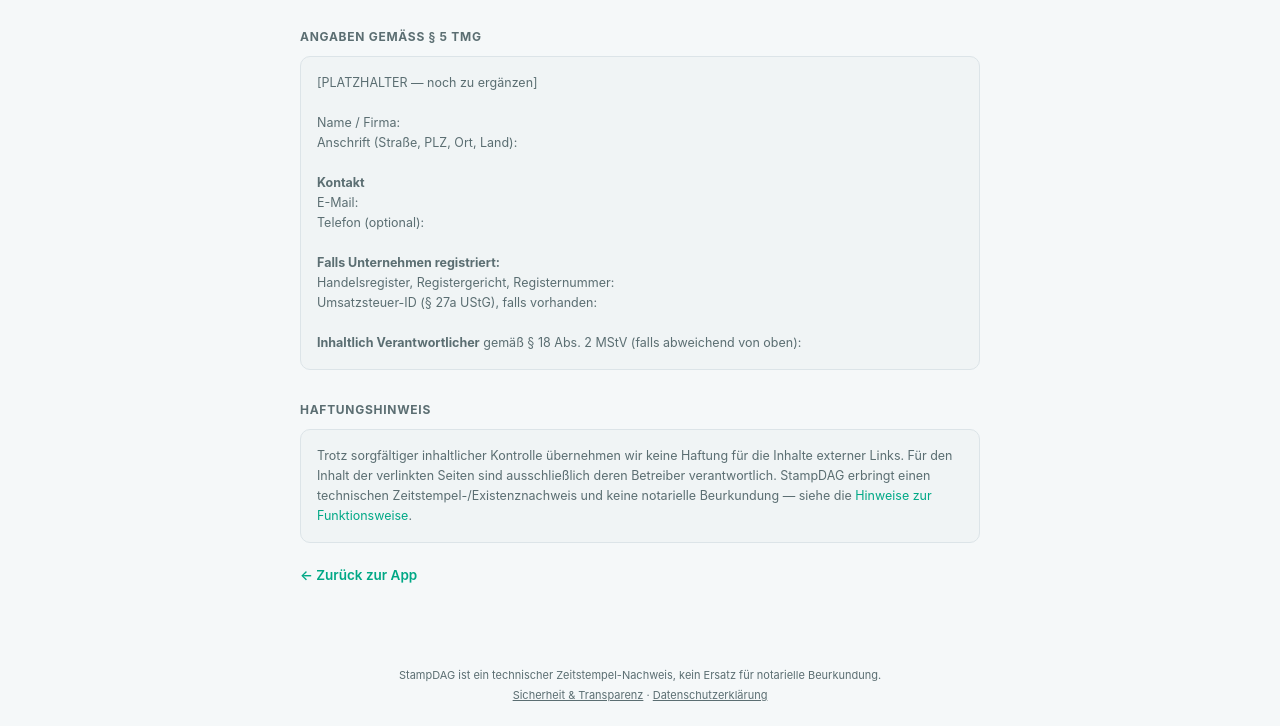
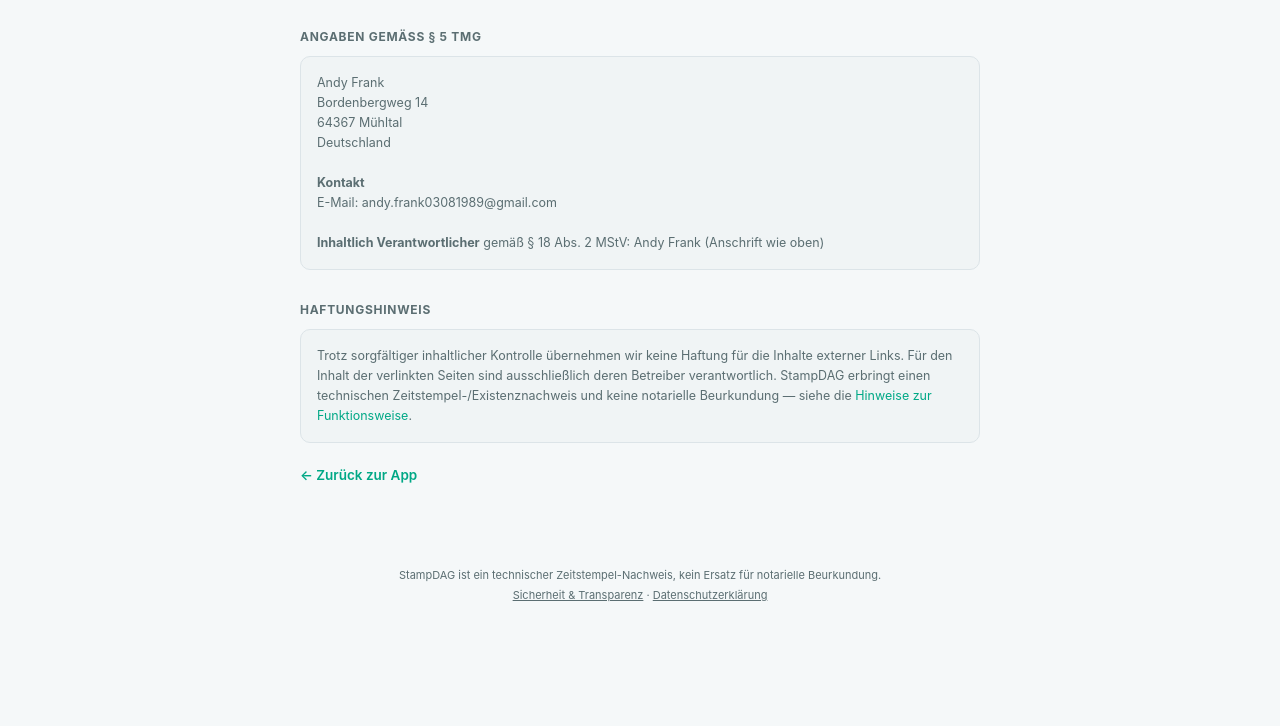
Before and after one commit to hillo1989/stampdag, a plain HTML site: page frontend/impressum.html in a window 1280 px wide. Shown: the part 162-888 px from the top of the page. After the commit the page ends 800 px from the top, so only its background shows below. Drawn offline with Linux system fonts and the light colour scheme.

Commit message:
Fill in real Impressum contact details

```diff
--- a/frontend/impressum.html
+++ b/frontend/impressum.html
@@ -32,19 +32,15 @@
 
   <div class="section-title">Angaben gemäß § 5 TMG</div>
   <div class="disclaimer-box">
-    [PLATZHALTER — noch zu ergänzen]<br><br>
-    Name / Firma:<br>
-    Anschrift (Straße, PLZ, Ort, Land):<br>
+    Andy Frank<br>
+    Bordenbergweg 14<br>
+    64367 Mühltal<br>
+    Deutschland<br>
     <br>
     <strong>Kontakt</strong><br>
-    E-Mail:<br>
-    Telefon (optional):<br>
+    E-Mail: andy.frank03081989@gmail.com<br>
     <br>
-    <strong>Falls Unternehmen registriert:</strong><br>
-    Handelsregister, Registergericht, Registernummer:<br>
-    Umsatzsteuer-ID (§ 27a UStG), falls vorhanden:<br>
-    <br>
-    <strong>Inhaltlich Verantwortlicher</strong> gemäß § 18 Abs. 2 MStV (falls abweichend von oben):<br>
+    <strong>Inhaltlich Verantwortlicher</strong> gemäß § 18 Abs. 2 MStV: Andy Frank (Anschrift wie oben)
   </div>
 
   <div class="section-title">Haftungshinweis</div>
```
